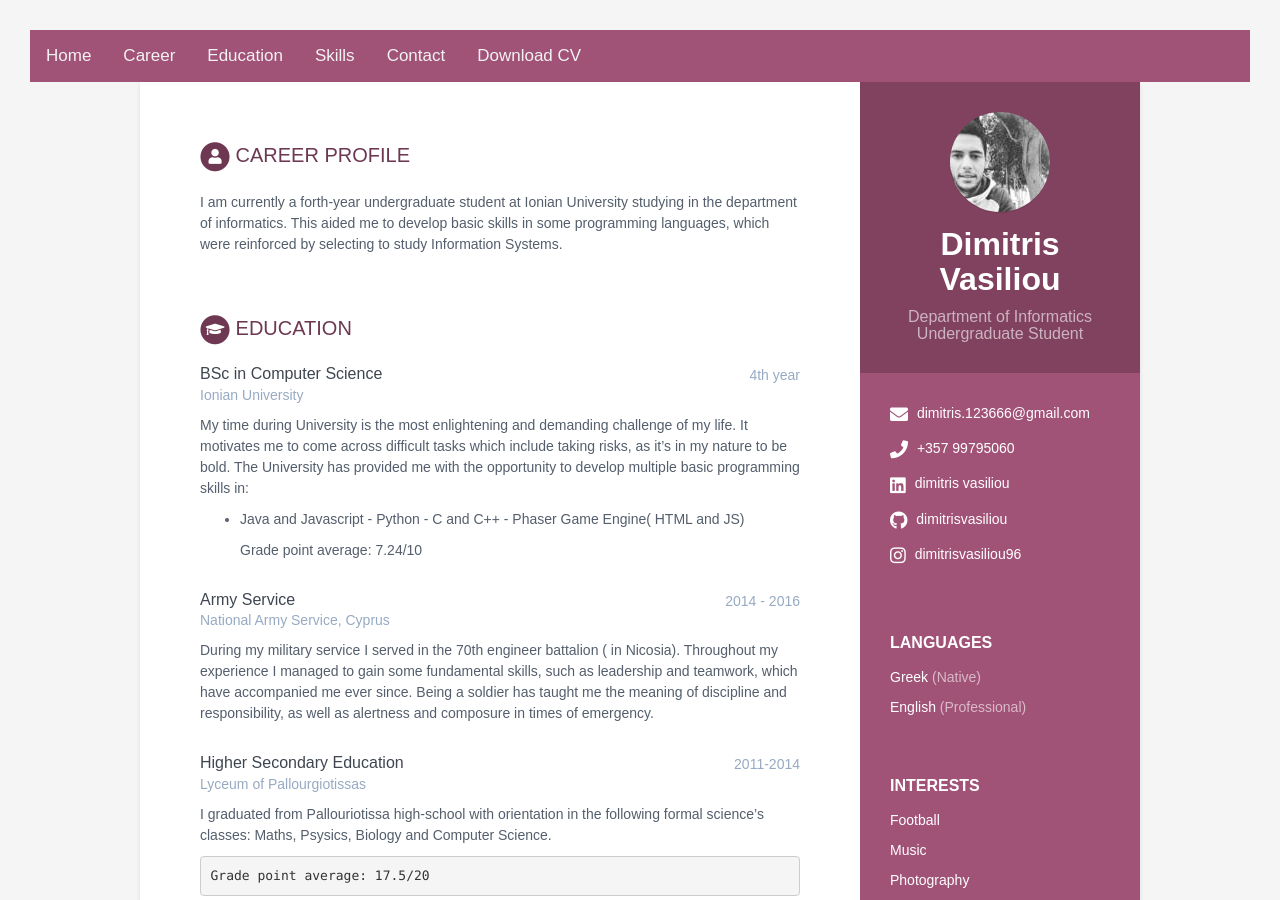
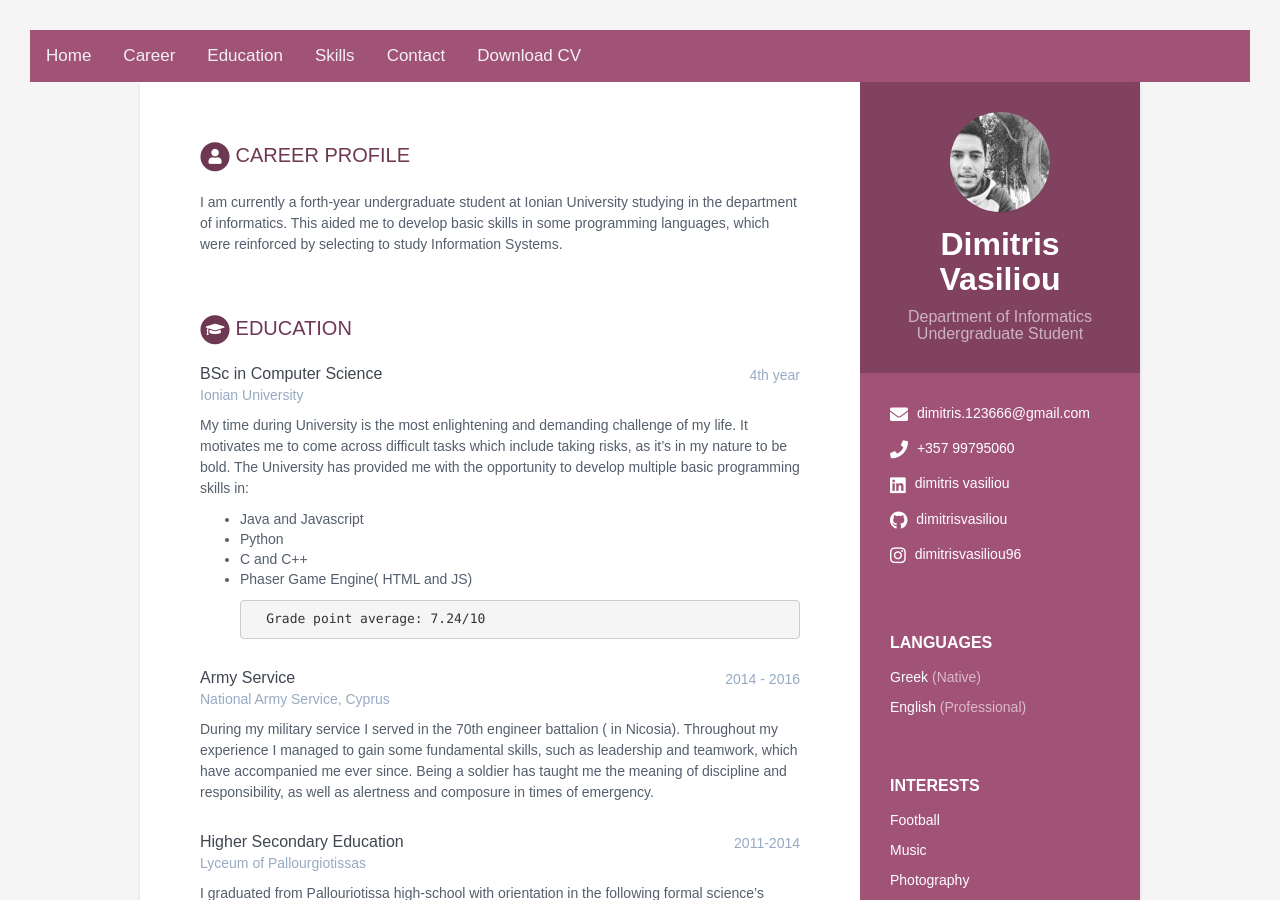
Before and after one commit to dimitrisg9/resume-cv, a Jekyll site: the page built from index.html, in a window 1280 px wide and 900 px high. Built offline with Jekyll 4.4.1, drawn with Linux system fonts in a browser that asks for light colours.

```diff
--- a/_data/data.yml
+++ b/_data/data.yml
@@ -59,7 +59,7 @@ education:
     - degree: BSc in Computer Science
       university: Ionian University
       time: 4th year
-      details: >
+      details: |
         My time during University is the most enlightening and demanding challenge of my life.
         It motivates me to come across difficult tasks which include taking risks,
         as it's in my nature to be bold. The University has provided me with the
@@ -71,7 +71,7 @@ education:
         - C and C++
         - Phaser Game Engine( HTML and JS)
 
-            Grade point average: 7.24/10
+                Grade point average: 7.24/10
 
     - degree: Army Service
       university: National Army Service, Cyprus
```
